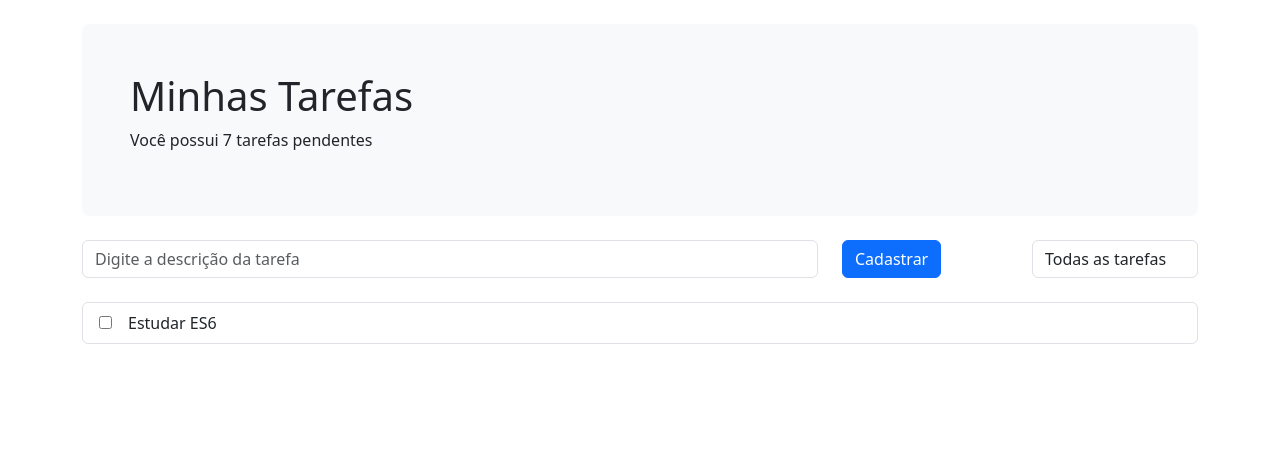
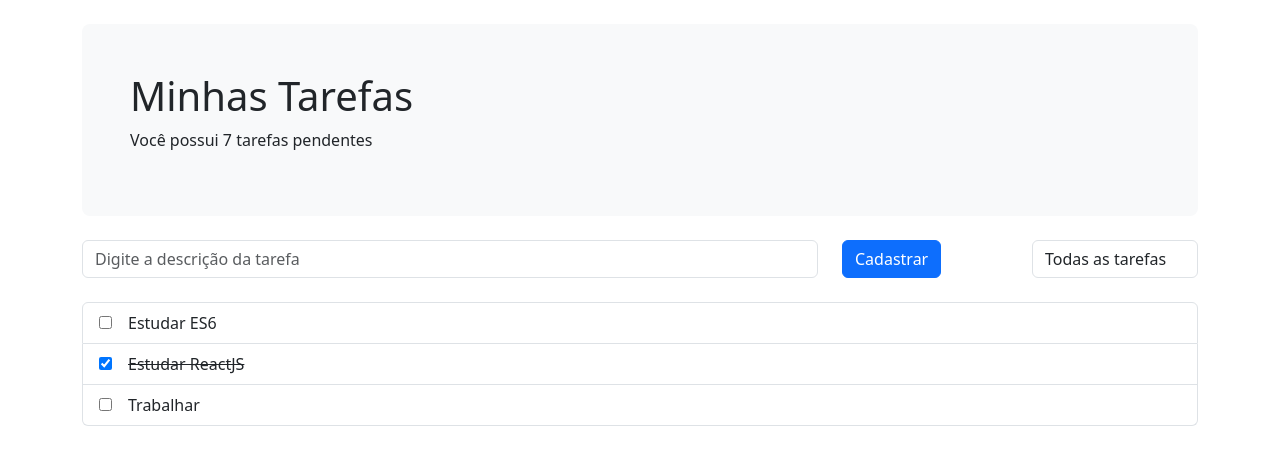
Before and after one commit to davislamenha/todo-vuejs-ebac, a Vue app: page / in a window 1280 px wide. Shown: the top 464 px of the page. Built offline with nearby package versions, Linux system fonts and the light colour scheme.

Commit message:
criando estado para as tarefas, e adicionando a lista

```diff
--- a/src/App.vue
+++ b/src/App.vue
@@ -1,4 +1,23 @@
-<script setup></script>
+<script setup>
+import { reactive } from 'vue';
+
+const estado = reactive({
+  tarefas: [
+    {
+      titulo: 'Estudar ES6',
+      concluida: false,
+    },
+    {
+      titulo: 'Estudar ReactJS',
+      concluida: true,
+    },
+    {
+      titulo: 'Trabalhar',
+      concluida: false,
+    },
+  ],
+});
+</script>
 
 <template>
   <div class="container">
@@ -28,12 +47,26 @@
       </div>
     </form>
     <ul class="list-group mt-4">
-      <li class="list-group-item">
-        <input type="checkbox" />
-        <label class="ms-3" for="">Estudar ES6</label>
+      <li v-for="tarefa in estado.tarefas" class="list-group-item">
+        <input
+          type="checkbox"
+          :checked="tarefa.concluida"
+          :id="tarefa.titulo"
+        />
+        <label
+          :for="tarefa.titulo"
+          :class="{ done: tarefa.concluida }"
+          class="ms-3"
+          for=""
+          >{{ tarefa.titulo }}</label
+        >
       </li>
     </ul>
   </div>
 </template>
 
-<style scoped></style>
+<style scoped>
+.done {
+  text-decoration: line-through;
+}
+</style>
```
